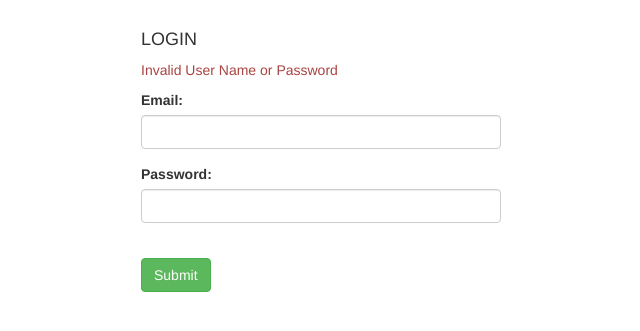
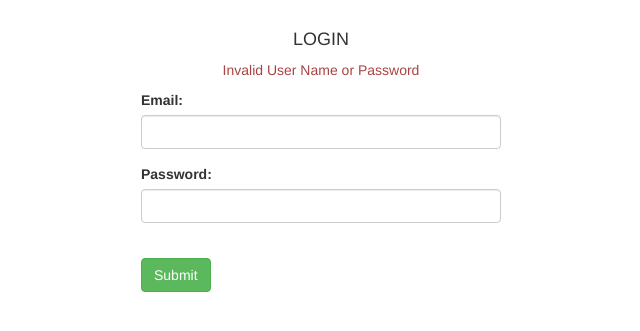
Before and after one commit to wasayy97/SE-DEPLOY, a Flask app: template templates/wrongpwd.html in a window 1280 px wide. Shown: the part 102-433 px from the top of the page, without its empty margins (319-959 px from the left). Run offline with Flask 2, Linux system fonts and the light colour scheme; the template is opened without the code that fills it, so the values that code supplies are empty; some libraries are stand-ins or nearby versions.

Commit message:
password updaion page

```diff
--- a/templates/wrongpwd.html
+++ b/templates/wrongpwd.html
@@ -73,8 +73,8 @@
             <div class="col-sm-4">
             </div>
             <div class="col-sm-4">
-               <h4>LOGIN</h4>
-               <p class="text-danger">Invalid User Name or Password</p>
+               <h4 class="text-dark text-center">LOGIN</h4>
+               <p class="text-danger text-center">Invalid User Name or Password</p>
                <form action="/loginInfo" method="POST">
                   <div class="form-group">
                      <label for="pwd">Email:</label>
```
